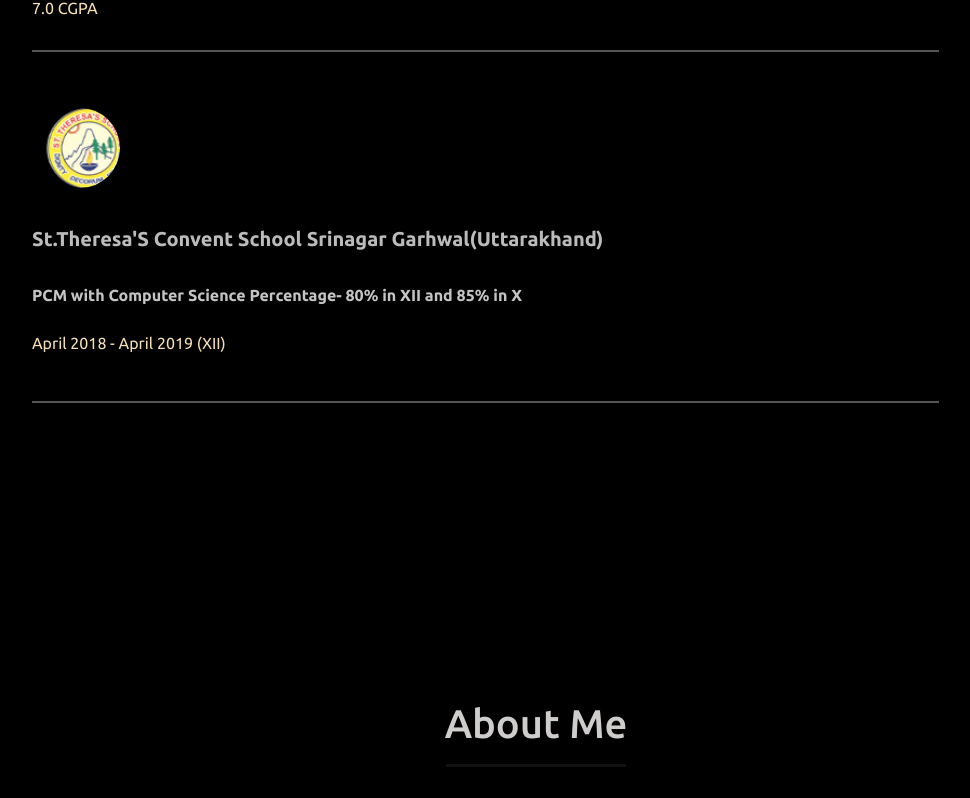
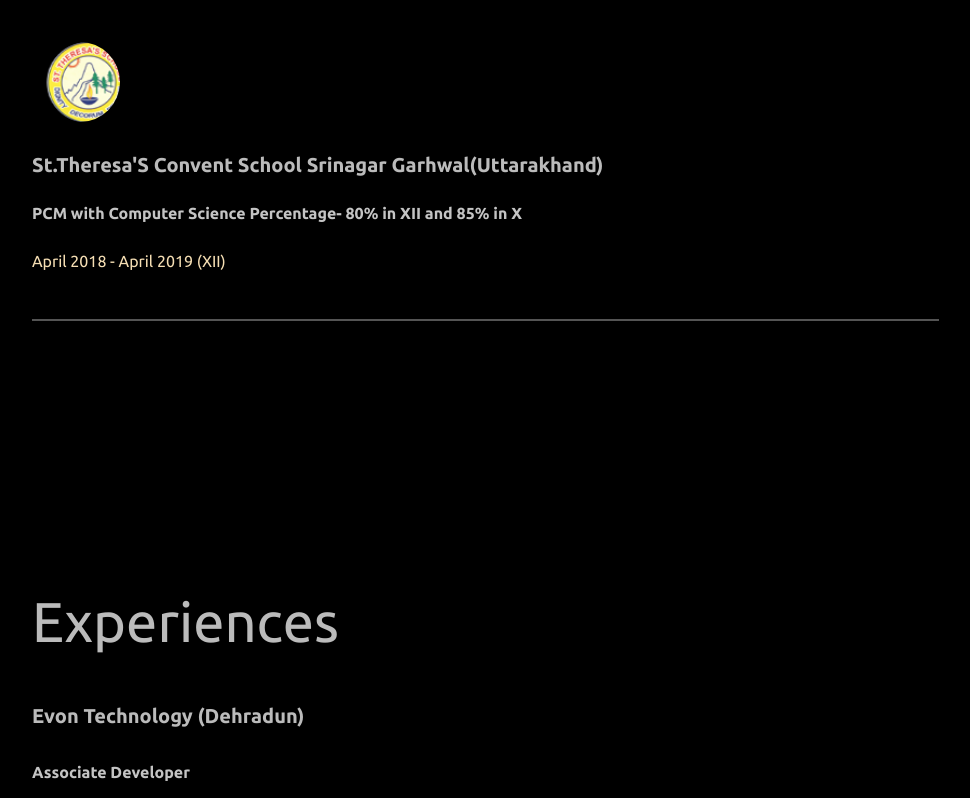
Before and after one commit to riteshSajwan/portfolio, a React (Create React App) app: page / in a window 1280 px wide. Shown: the part 1497-2295 px from the top of the page, without its empty margins (104-1074 px from the left). Built offline with nearby package versions, Linux system fonts and the light colour scheme.

Commit message:
[ADD] updated resume and component restructing

```diff
--- a/src/App.js
+++ b/src/App.js
@@ -16,9 +16,9 @@ function App() {
 			<Navbar/>
 			<Greeting/>
 			<Education/>
+			<Experience/>
 			<About/>
 			<Project/>
-			<Experience/>
 			<Coding/>
 			<Contact/>
 			<Footer/>
--- a/src/Portfolio.js
+++ b/src/Portfolio.js
@@ -352,10 +352,11 @@ const experienceInfo = {
       end: "Present",
       role: "Associate Developer",
       desc: [
-        "Developed independent modules to enhance the functionality of the Pathik platform.",
-        "Integrated various platforms such as TikTok to broaden the service offerings of Pathik.",
-        "Collaborated with cross-functional teams to ensure seamless integration and optimal performance of new modules.",
-        "Utilized best practices in React.js and TypeScript to deliver high-quality, maintainable, and scalable code.",
+        "Engineering full-stack web applications by integrating front-end React components with Node.js back-end services",
+        "Developing RESTful APIs and implementing middleware for authentication, validation, and error handling to ensure secure and efficient data flow.",
+        "Optimizing state management and data flow using Redux Toolkit and Saga on the front end, while improving back-end performance through caching and efficient database querying.",
+        "Collaborating with cross-functional teams to integrate third-party services and APIs, ensuring smooth communication between client-side interfaces and server-side logic.",
+        "Streamlining development and deployment using CI/CD pipelines, Docker for containerization, and other DevOps practices to build scalable, high-performing applications."
       ],
     },
     {
--- a/src/components/EducationCard/EducationCard.css
+++ b/src/components/EducationCard/EducationCard.css
@@ -49,7 +49,7 @@
   text-overflow: ellipsis;
   overflow: hidden;
   white-space: nowrap;
-  padding: 1rem 0rem;
+  padding: 0.5rem 0rem;
 }
 
 .education-text-subHeader {
--- a/src/components/ExperienceCard/ExperienceCard.css
+++ b/src/components/ExperienceCard/ExperienceCard.css
@@ -68,7 +68,7 @@
   .experience-text-desc {
     color: wheat;
     font-size: 1rem;
-    padding: 1rem 0rem;
+    padding: 0.5rem 0rem;
   }
 
   .experience-text-bullets > ul {
--- a/src/containers/Education/Education.css
+++ b/src/containers/Education/Education.css
@@ -3,7 +3,7 @@
   display: flex;
   background: black;
   height: auto;
-  padding: 100px 0px;
+  padding: 50px 0px;
   color: #bbbbbb;
   min-height: 500px;
   background-size: cover;
```
Also changed, not shown: 1 other file (tests, documents, lock files or other folders).
